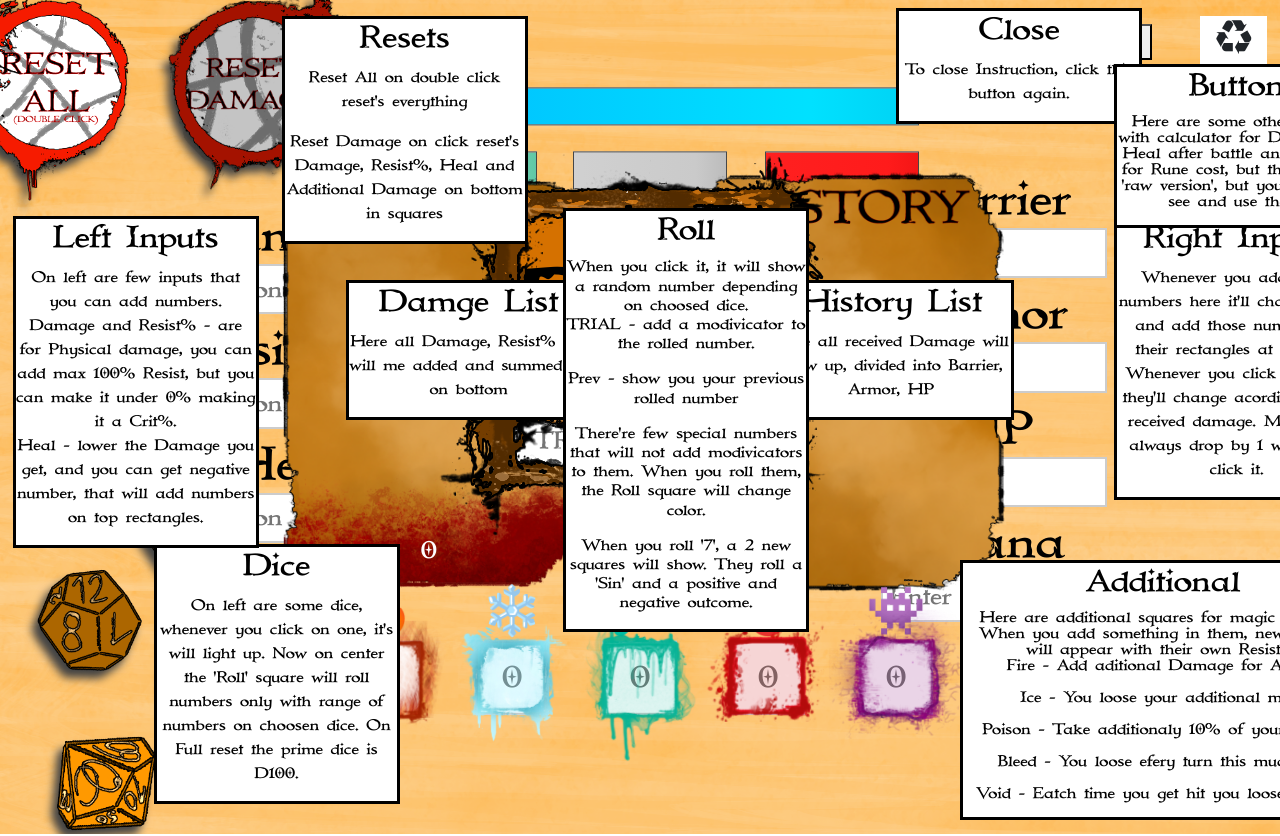
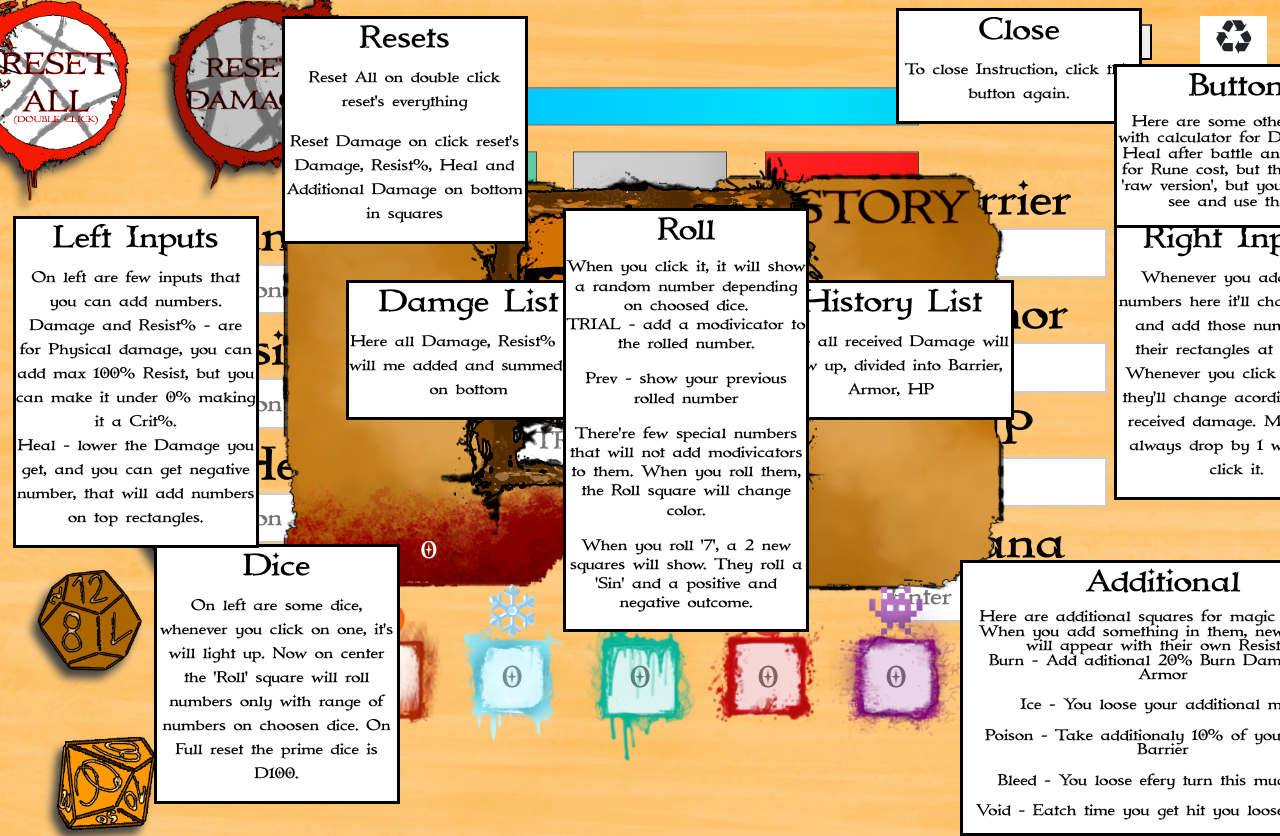
Before and after one commit to Setiver/All-Calculators, a React (Create React App) app in the folder fullcalc/: page / in a window 1280 px wide. Both pictures are taken after a click on the button "Instruction". Shown: the top 836 px of the page. Built offline with nearby package versions, Linux system fonts and the light colour scheme.

Commit message:
a bit changes

```diff
--- a/fullcalc/src/allRes/calcDamage/DamageCSS/DamageCss.css
+++ b/fullcalc/src/allRes/calcDamage/DamageCSS/DamageCss.css
@@ -673,7 +673,7 @@ input[type='number'] {
   left: 75%;
   top: 70%;
   width: 25rem;
-  line-height: 1rem;
+  line-height: 0.9rem;
 }
 .right-dialog {
   left: 87%;
--- a/fullcalc/src/allRes/calcDamage/Instruction.js
+++ b/fullcalc/src/allRes/calcDamage/Instruction.js
@@ -66,9 +66,9 @@ const Instruction = () => {
             <p>
               Here are additional squares for magic damage. When you add something in them, new
               squares will appear with their own Resist%.
-              <p>Fire - Add aditional Damage for Armor</p>
+              <p>Burn - Add aditional 20% Burn Damage for Armor</p>
               <p>Ice - You loose your additional move</p>
-              <p>Poison - Take additionaly 10% of your Barrier</p>
+              <p>Poison - Take additionaly 10% of your actual Barrier</p>
               <p>Bleed - You loose efery turn this much HP</p>
               <p>Void - Eatch time you get hit you loose 1 mana</p>
             </p>
@@ -90,7 +90,7 @@ const Instruction = () => {
             <p>
               When you click it, it will show a random number depending on choosed dice.
               <p>TRIAL - add a modivicator to the rolled number. </p>
-              <p>Prev - show you your previous rolled number</p>
+              <p>Prev - show your previous rolled number</p>
               <p>
                 There're few special numbers that will not add modivicators to them. When you roll
                 them, the Roll square will change color.{' '}
--- a/fullcalc/src/allRes/calcDamage/calcDamage.js
+++ b/fullcalc/src/allRes/calcDamage/calcDamage.js
@@ -209,14 +209,16 @@ const CalcDMG = () => {
     const hpButton = document.querySelector('.hp-button');
     const voidMana =
       voidDamageValue > 0 && resistValueVoid !== 100 ? setButtonValueMana(buttonValueMana - 1) : '';
+    const burnArmor = Math.trunc(burnDamageValue / 100 *20);
+    const poisonBarier = Math.trunc(buttonValueBarier / 10);
 
     if (clickOfButton === barierButton) {
-      setButtonValueBarier(buttonValueBarier - fullValueDamage, voidMana);
-      setHistoryHolderBarrier(historyHolderBarrier => historyHolderBarrier.concat(fullValueDamage));
+      setButtonValueBarier(buttonValueBarier - fullValueDamage - poisonBarier, voidMana);
+      setHistoryHolderBarrier(historyHolderBarrier => historyHolderBarrier.concat(fullValueDamage+poisonBarier));
     }
     if (clickOfButton === armorButton) {
-      setButtonValueArmor(buttonValueArmor - fullValueDamage, voidMana);
-      setHistoryHolderArmor(historyHolderArmor => historyHolderArmor.concat(fullValueDamage));
+      setButtonValueArmor(buttonValueArmor - fullValueDamage - burnArmor, voidMana);
+      setHistoryHolderArmor(historyHolderArmor => historyHolderArmor.concat(fullValueDamage + burnArmor));
     }
     if (clickOfButton === hpButton) {
       setButtonValueHP(buttonValueHP - fullValueDamage, voidMana);
```
